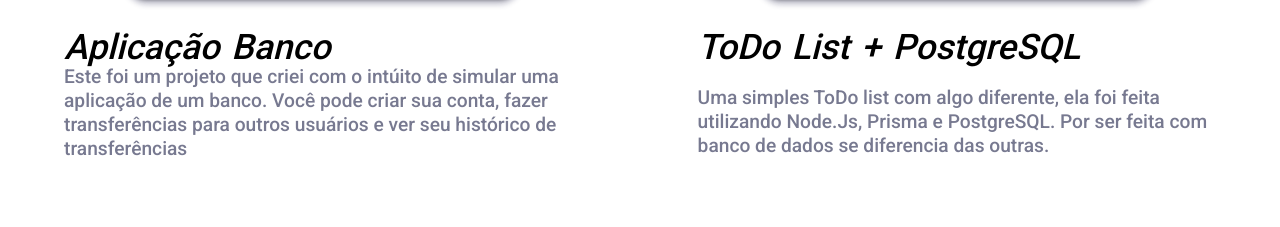
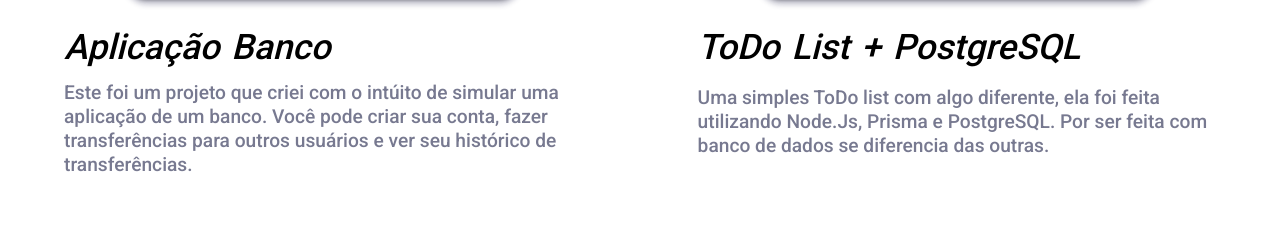
Before and after one commit to murilo-simoes/portfolio, a Next.js app: page /portfolio in a window 1280 px wide. Shown: the part 1178-1405 px from the top of the page. Built offline with nearby package versions, Linux system fonts and the light colour scheme.

Commit message:
fix margin

```diff
--- a/src/components/Projects/styled.tsx
+++ b/src/components/Projects/styled.tsx
@@ -64,6 +64,8 @@
     color: #000;
     word-spacing: 0.2rem;
     font-style: italic;
+    margin-bottom: 1rem;
+
     @media screen and (max-width: 1030px) {
       font-size: 1.5rem;
     }
--- a/src/mock/projects.json
+++ b/src/mock/projects.json
@@ -17,7 +17,7 @@
     "id": 3,
     "img": "https://i.postimg.cc/Jn9JRvwD/banco.png",
     "title": "Aplicação Banco",
-    "text": "Este foi um projeto que criei com o intúito de simular uma aplicação de um banco. Você pode criar sua conta, fazer transferências para outros usuários e ver seu histórico de transferências",
+    "text": "Este foi um projeto que criei com o intúito de simular uma aplicação de um banco. Você pode criar sua conta, fazer transferências para outros usuários e ver seu histórico de transferências.",
     "link": "https://banco-web.vercel.app/"
   },
   {
```
